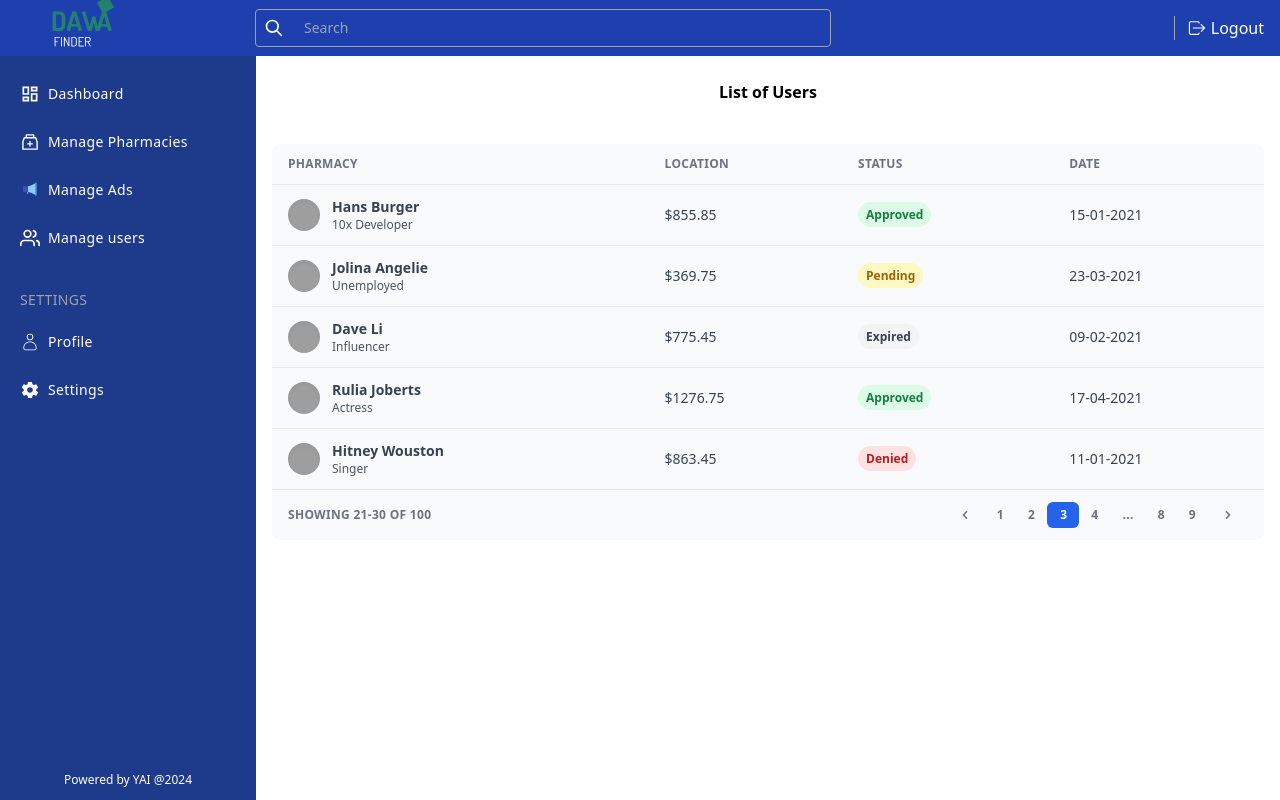
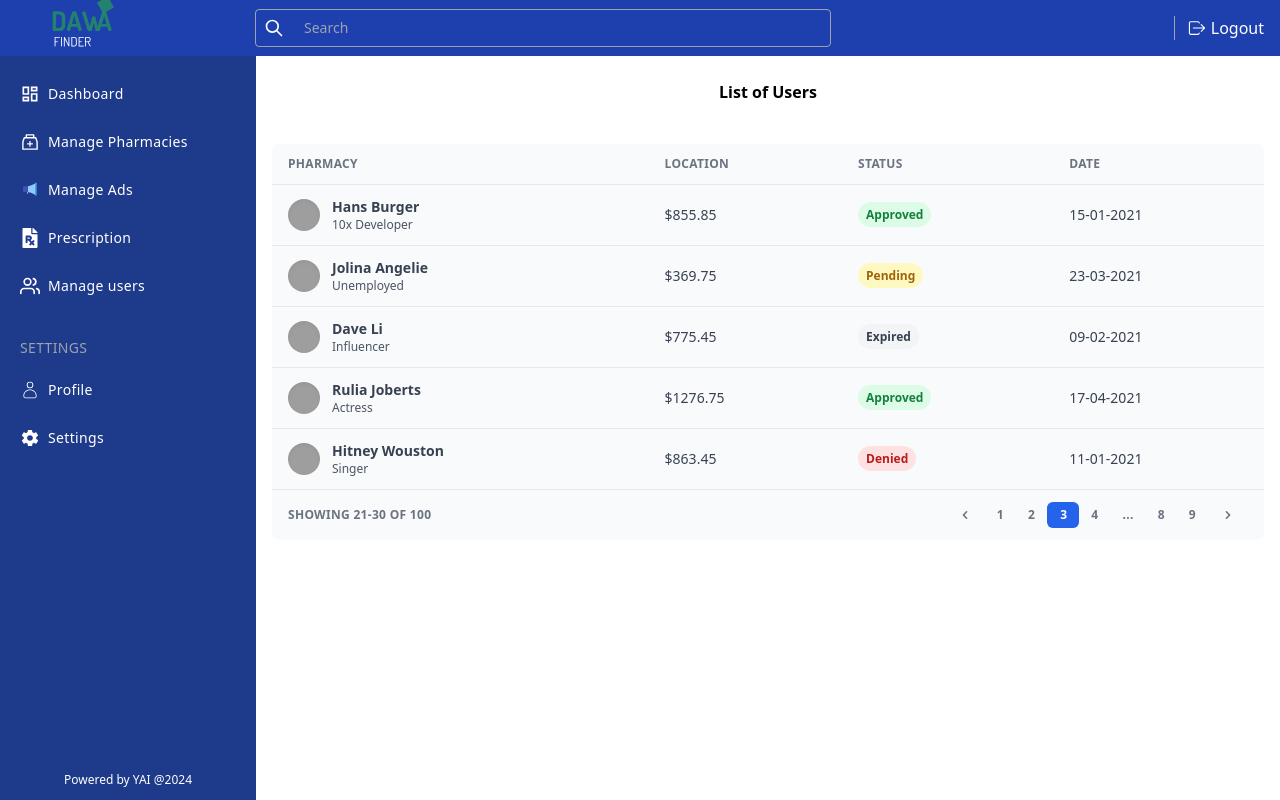
Before and after one commit to Yaidevs/new-dawafinder-system-admin, a React (Create React App) app: page /manage-users in a window 1280 px wide. Built offline with nearby package versions, Linux system fonts and the light colour scheme; grey boxes are pictures that could not be loaded.

Commit message:
some change

```diff
--- a/src/shared/Sidebar.jsx
+++ b/src/shared/Sidebar.jsx
@@ -3,6 +3,7 @@ import { Link } from "react-router-dom";
 import { FcAdvertising } from "react-icons/fc";
 import { AiOutlineMedicineBox } from "react-icons/ai";
 import { MdOutlineDashboard } from "react-icons/md";
+import { FaFilePrescription } from "react-icons/fa";
 import { FiUsers } from "react-icons/fi";
 import { CiUser } from "react-icons/ci";
 import { IoMdSettings } from "react-icons/io";
@@ -47,6 +48,19 @@ const Sidebar = () => {
               </span>
               <span className="ml-2 text-sm tracking-wide truncate">
                 Manage Ads
+              </span>
+            </Link>
+          </li>
+          <li>
+            <Link
+              to='/prescriptions'
+              className="relative flex flex-row items-center h-11 focus:outline-none hover:bg-blue-800 dark:hover:bg-gray-600 text-white-600 hover:text-white-800 border-l-4 border-transparent hover:border-blue-500 dark:hover:border-gray-800 pr-6"
+            >
+              <span className="inline-flex justify-center items-center ml-4">
+              <FaFilePrescription size={20} />
+              </span>
+              <span className="ml-2 text-sm tracking-wide truncate">
+                Prescription
               </span>
             </Link>
           </li>
```
